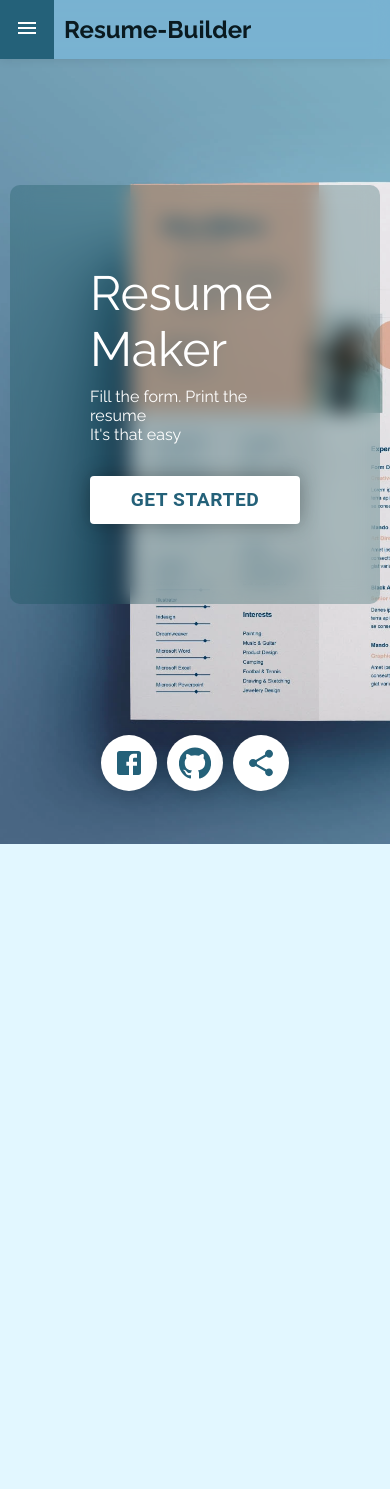
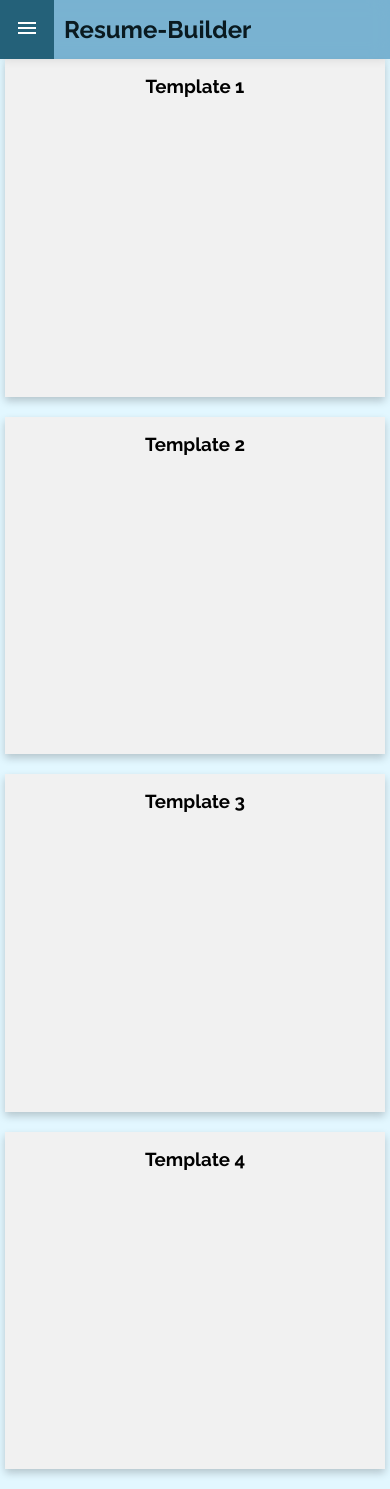
Before and after one commit to SBhattacharya45/resume-builder, a React (Create React App) app: page /templates in a window 390 px wide. Before the commit the page ends 844 px from the top, so only its background shows below. Built offline with nearby package versions, Linux system fonts and the light colour scheme.

Commit message:
template structure

```diff
--- a/src/App.js
+++ b/src/App.js
@@ -5,6 +5,7 @@ import MainNavigation from "./components/NavBar/MainNavigation/MainNavigation";
 import Home from "./containers/Home";
 
 import FormContainer from "./containers/FormContainer/FormContainer";
+import TemplatePage from "./containers/Templates/TemplatePage";
 
 function App() {
   return (
@@ -16,8 +17,11 @@ function App() {
           <Route path="/form">
             <FormContainer />
           </Route>
-          <Route path="/">
+          <Route path="/" exact>
             <Home />
+          </Route>
+          <Route path="/templates">
+            <TemplatePage />
           </Route>
         </Switch>
       </main>
--- /dev/null
+++ b/src/containers/Templates/TemplatePage.css
@@ -0,0 +1,30 @@
+* {
+  box-sizing: border-box;
+}
+
+.column {
+  float: left;
+  width: 25%;
+  padding: 0 10px;
+}
+
+.row {
+  margin: 0 -5px;
+}
+
+@media screen and (max-width: 600px) {
+  .column {
+    width: 100%;
+    display: block;
+    margin-bottom: 20px;
+  }
+}
+
+.card {
+  box-shadow: 0 4px 8px 0 rgba(0, 0, 0, 0.2);
+  padding: 16px;
+  text-align: center;
+  background-color: #f1f1f1;
+  height: 40vh;
+  cursor: pointer;
+}
--- /dev/null
+++ b/src/containers/Templates/TemplatePage.js
@@ -0,0 +1,34 @@
+import React from "react";
+import "./TemplatePage.css";
+
+const TemplatePage = () => {
+  return (
+    <div class="row">
+      <div class="column">
+        <div class="card">
+          <h3>Template 1</h3>
+        </div>
+      </div>
+
+      <div class="column">
+        <div class="card">
+          <h3>Template 2</h3>
+        </div>
+      </div>
+
+      <div class="column">
+        <div class="card">
+          <h3>Template 3</h3>
+        </div>
+      </div>
+
+      <div class="column">
+        <div class="card">
+          <h3>Template 4</h3>
+        </div>
+      </div>
+    </div>
+  );
+};
+
+export default TemplatePage;
```
Also changed, not shown: src/containers/Templates/Template1/Template1.js (added, +38 -0 lines), src/containers/Templates/Template1/Template1.css (added).
